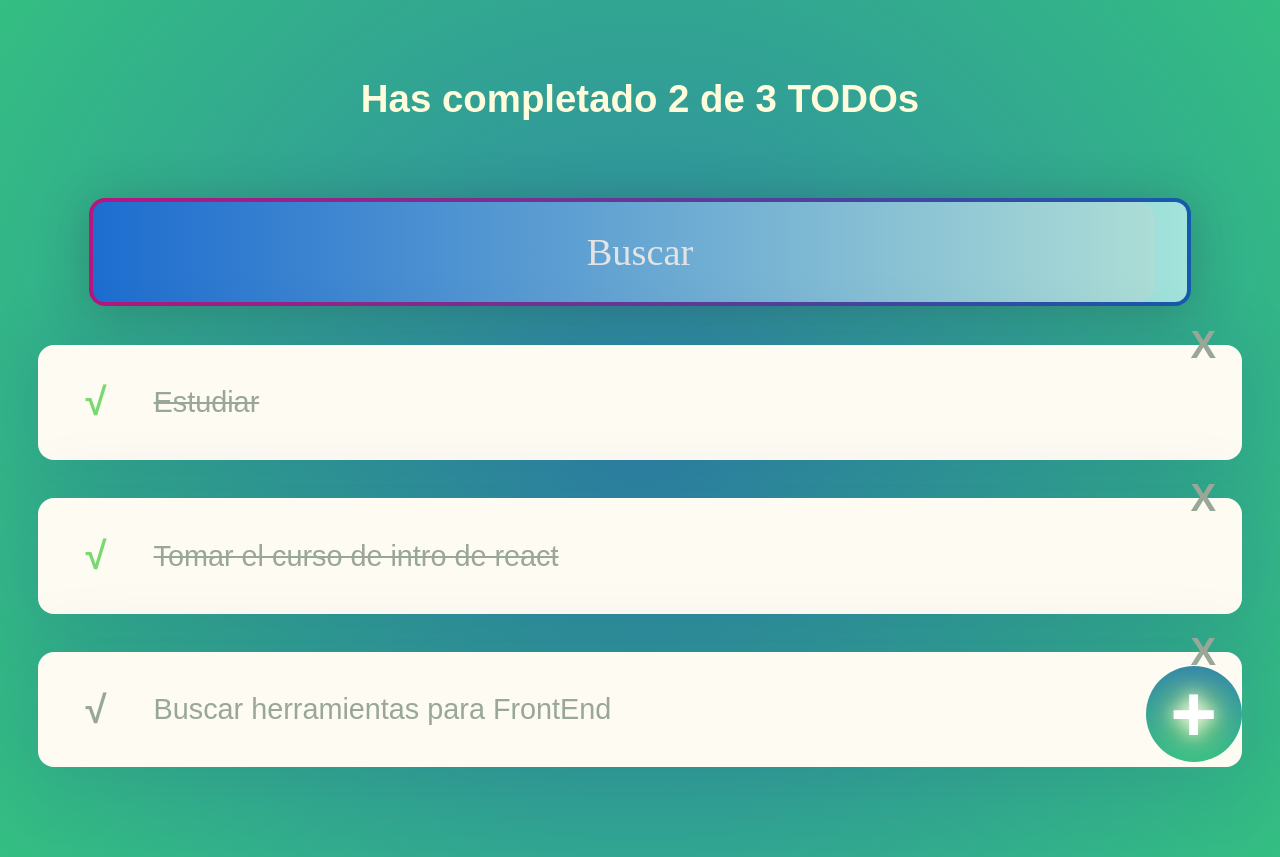
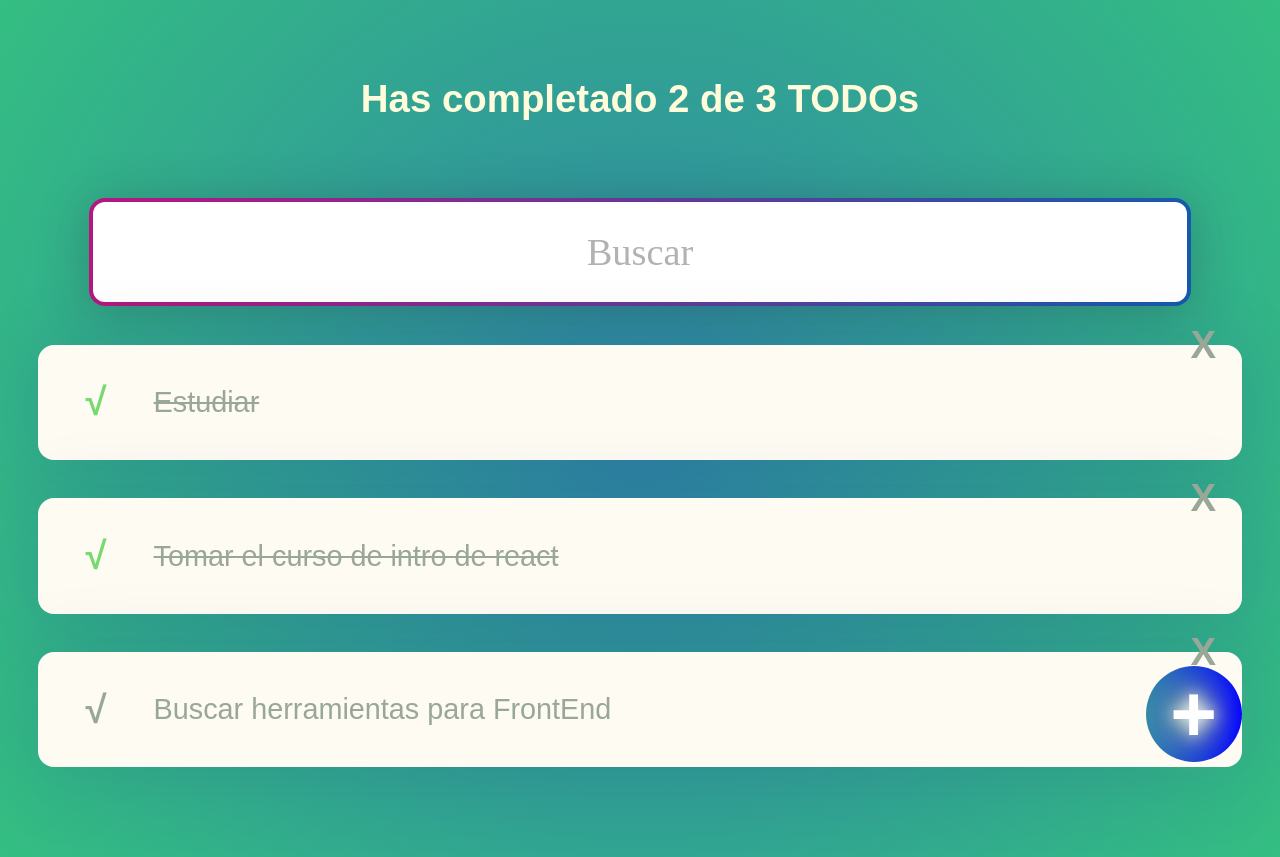
Before and after one commit to Leonardo-Robot-PostRock/TODO-MACHINE, a React (Create React App) app: page / in a window 1280 px wide. Built offline with nearby package versions, Linux system fonts and the light colour scheme; a small style sheet from the web is missing.

Commit message:
Manejo de eventos y de estado

```diff
--- a/src/CreateTodoButton.css
+++ b/src/CreateTodoButton.css
@@ -1,5 +1,5 @@
 .CreateTodoButton {
-  background: linear-gradient(#2f86a6, #34be82);
+  background: linear-gradient(to right, #2f86a6, blue);
   color: white;
   text-shadow: 0 0 1rem white, 0 0 3rem white, 0 0 2rem yellow;
   border: none;
--- a/src/CreateTodoButton.js
+++ b/src/CreateTodoButton.js
@@ -2,8 +2,16 @@ import React from "react";
 import './CreateTodoButton.css';
 
 function CreateTodoButton() {
+    const onClickButton =  (msg) =>{
+        alert(msg);
+    };
     return (
-        <button className="CreateTodoButton">+</button>
+        <button
+        className="CreateTodoButton"
+        onClick={(()=> onClickButton('Mensaje'))}
+        >
+            +
+        </button>
     );
 }
 
--- a/src/TodoItem.js
+++ b/src/TodoItem.js
@@ -2,11 +2,26 @@ import React from "react";
 import './TodoItem.css';
 
 function TodoItem(props) {
+    const onComplete = () => {
+        alert('Ya completaste el todo ' + props.text);
+    }
+    const onDelete = () => {
+        alert('Borraste el todo ' + props.text);
+    }
+
     return (
         <li className="TodoItem">
-            <span className={`Icon Icon-check ${props.completed && 'Icon-check-active'}`}>√</span>
+            <span className={`Icon Icon-check ${props.completed && 'Icon-check-active'}`}
+                onClick={onComplete}
+            >
+                √
+            </span>
             <p className={`TodoItem-p ${props.completed && 'TodoItem-p-completed'}`}>{props.text}</p>
-            <span className="Icon Icon-delete">X</span>
+            <span className="Icon Icon-delete"
+            onClick={onDelete}
+            >
+                X
+            </span>
         </li>
     );
 }
--- a/src/TodoSearch.css
+++ b/src/TodoSearch.css
@@ -7,14 +7,14 @@
   box-shadow: 0px 5px 50px rgba(32, 35, 41, 0.25);
   border: double 0.25rem transparent;
   border-radius: 1rem;
-  background-image: linear-gradient(to left,#A3E4DB, #1c6dd0),
+  background-image: linear-gradient(to left, white, white),
     linear-gradient(to left, #165aad, #b61680);
   background-origin: border-box;
   background-clip: content-box, border-box;
 }
 
 .TodoSearch {
-  background-image: linear-gradient(to left, #acddd6, #2270cf);
+  background-image: linear-gradient(to left, white, white);
   border-radius: 1rem;
   border: none;
   margin: 0 2rem;
@@ -28,7 +28,7 @@
 }
 
 .TodoSearch::placeholder {
-  color: #e4e3e3;
+  color: #b2b2b4;
   font-family: "Cascadia Code";
   font-weight: 400;
 }
--- a/src/TodoSearch.js
+++ b/src/TodoSearch.js
@@ -2,11 +2,25 @@ import React from "react";
 import './TodoSearch.css';
 
 function TodoSearch() {
-    return (
-        <div className="TodoSearch-container">
-            <input className="TodoSearch" placeholder="Buscar" />
-        </div>
-    );
+    const [searchValue, setSearchValue] = React.useState('');
+
+    const onSearchValueChange = (event) => {
+        console.log(event.target.value);
+        setSearchValue(event.target.value);
+    };
+
+    return [
+        <span className="TodoSearch-container">
+            <input
+                className="TodoSearch"
+                placeholder="Buscar"
+                value={searchValue}
+                onChange={onSearchValueChange}
+            />
+        </span>,
+        <p>{searchValue}</p>
+
+    ];
 }
 
 export { TodoSearch };
```
